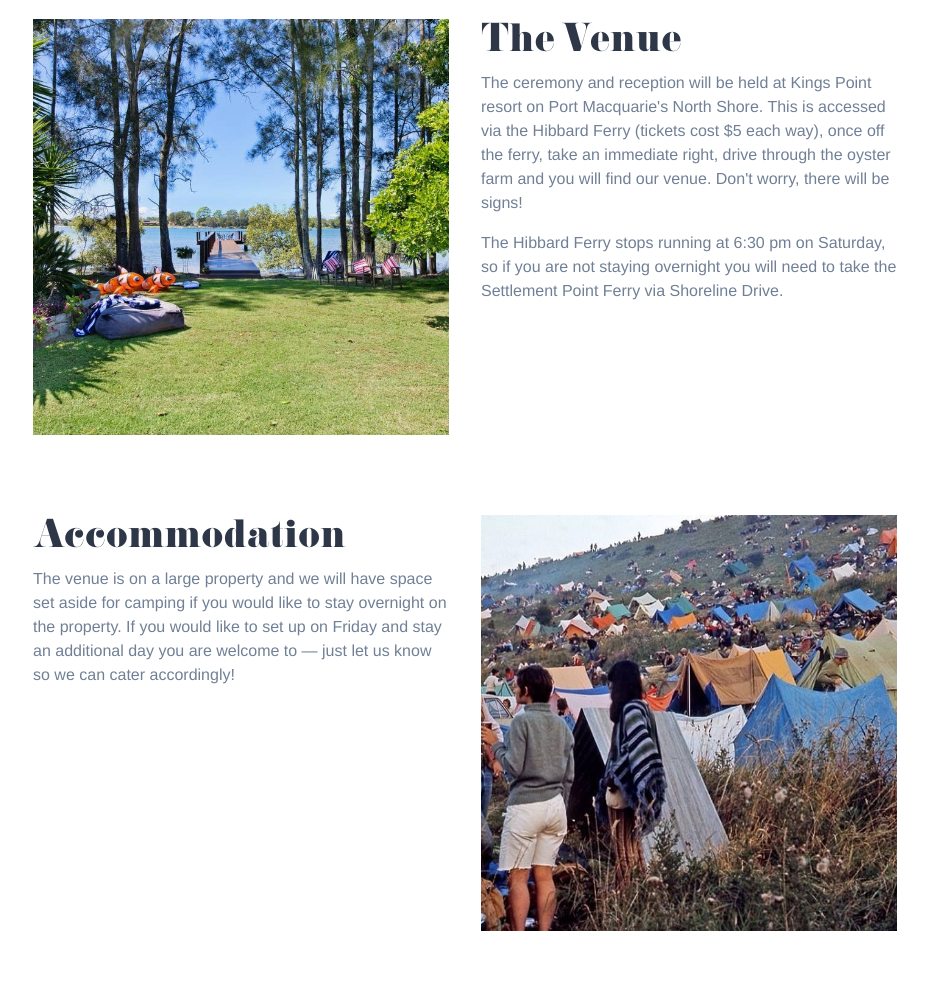
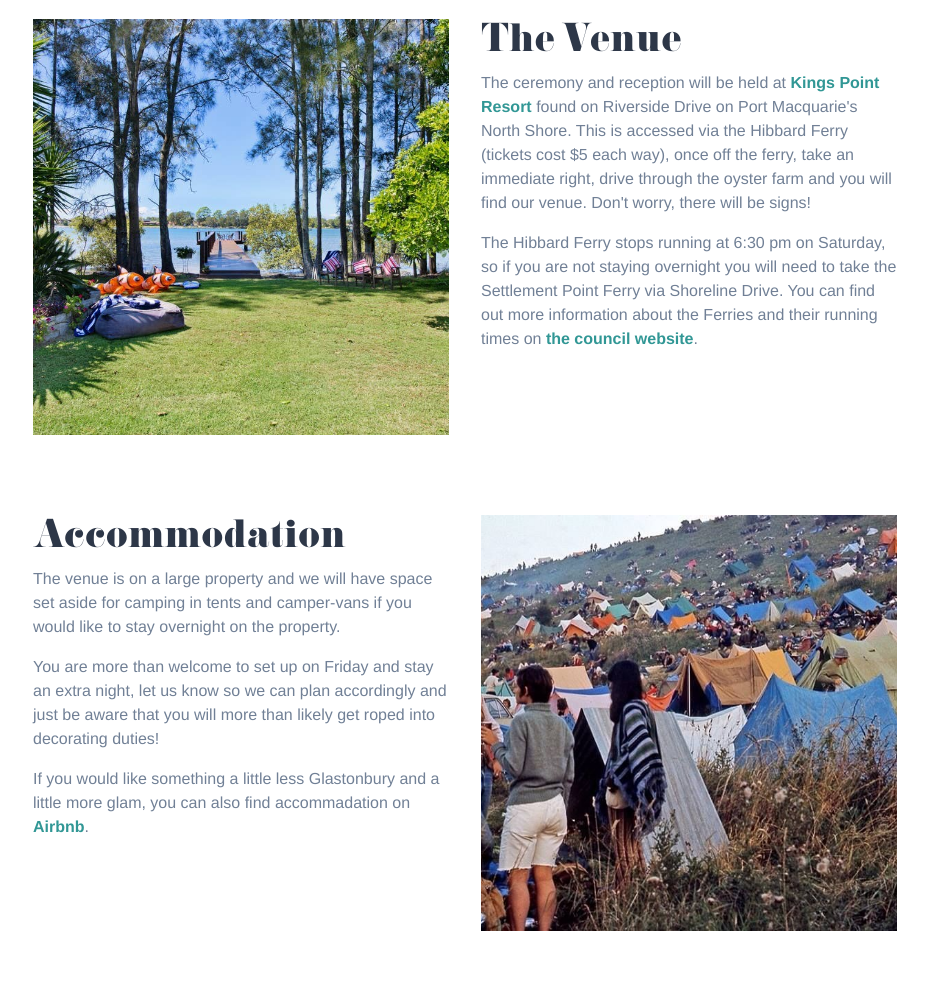
Before and after one commit to lukebennett88/fernandluke.com, a Gatsby site: page / in a window 1280 px wide. Shown: the part 501-1493 px from the top of the page, without its empty margins (175-1103 px from the left). Built offline with nearby package versions, Linux system fonts and the light colour scheme; Gatsby itself is replaced by a stand-in of ours.

Commit message:
Update copy

```diff
--- a/src/components/accommodation.js
+++ b/src/components/accommodation.js
@@ -1,6 +1,6 @@
-import React from 'react';
-import { graphql, useStaticQuery } from 'gatsby';
-import Image from 'gatsby-image';
+import React from "react";
+import { graphql, useStaticQuery } from "gatsby";
+import Image from "gatsby-image";
 
 const Accommodation = () => {
   const data = useStaticQuery(graphql`
@@ -22,9 +22,25 @@ const Accommodation = () => {
         </h2>
         <p className="mt-4">
           The venue is on a large property and we will have space set aside for
-          camping if you would like to stay overnight on the property. If you
-          would like to set up on Friday and stay an additional day you are
-          welcome to — just let us know so we can cater accordingly!
+          camping in tents and camper-vans if you would like to stay overnight
+          on the property.
+        </p>
+        <p className="mt-4">
+          You are more than welcome to set up on Friday and stay an extra night,
+          let us know so we can plan accordingly and just be aware that you will
+          more than likely get roped into decorating duties!
+        </p>
+        <p className="mt-4">
+          If you would like something a little less Glastonbury and a little
+          more glam, you can also find accommadation on{" "}
+          <a
+            href="https://www.airbnb.com.au/s/Port-Macquarie--Australia/homes?refinement_paths%5B%5D=%2Fhomes&current_tab_id=home_tab&selected_tab_id=home_tab&source=mc_search_bar&click_referer=t%3ASEE_ALL%7Csid%3A97d9f9f9-36c5-4586-aeb4-a9326fc16efd%7Cst%3ALANDING_PAGE_MARQUEE&ne_lat=-31.396534879453487&ne_lng=152.8916835394898&sw_lat=-31.475186948759866&sw_lng=152.86584850225836&zoom=14&search_by_map=true&search_type=unknown&screen_size=large&adults=1"
+            title="Port Macquarie on AirBnB"
+            className="font-bold text-teal-600 hover:underline hover:text-orange-600"
+          >
+            Airbnb
+          </a>
+          .
         </p>
       </div>
       <div className="p-4 w-full md:w-1/2">
--- a/src/components/venue.js
+++ b/src/components/venue.js
@@ -29,8 +29,7 @@ const Venue = () => {
             The Venue
           </h2>
           <p className="mt-4">
-            The ceremony and reception will be held at Kings Point resort on
-            Port Macquarie's North Shore. This is accessed via the Hibbard Ferry
+            The ceremony and reception will be held at <a href="https://goo.gl/maps/Lp2sn98w25cVrMRA9" title="Kings Point Resort" className="font-bold text-teal-600 hover:underline hover:text-orange-600">Kings Point Resort</a> found on Riverside Drive on Port Macquarie's North Shore. This is accessed via the Hibbard Ferry
             (tickets cost $5 each way), once off the ferry, take an immediate
             right, drive through the oyster farm and you will find our venue.
             Don't worry, there will be signs!
@@ -38,7 +37,7 @@ const Venue = () => {
           <p className="mt-4">
             The Hibbard Ferry stops running at 6:30 pm on Saturday, so if you
             are not staying overnight you will need to take the Settlement Point
-            Ferry via Shoreline Drive.
+            Ferry via Shoreline Drive. You can find out more information about the Ferries and their running times on <a href="https://www.pmhc.nsw.gov.au/Services/Transport/Ferries" title="Ferry Information" className="font-bold text-teal-600 hover:underline hover:text-orange-600">the council website</a>.
           </p>
         </div>
       </div>
--- a/src/pages/index.js
+++ b/src/pages/index.js
@@ -6,7 +6,7 @@ import Hero from '../components/hero';
 import Venue from '../components/venue';
 import Accommodation from '../components/accommodation';
 import Gifts from '../components/gifts';
-import RSVP from '../components/rsvp';
+// import RSVP from '../components/rsvp';
 
 const IndexPage = () => (
   <Layout>
```
